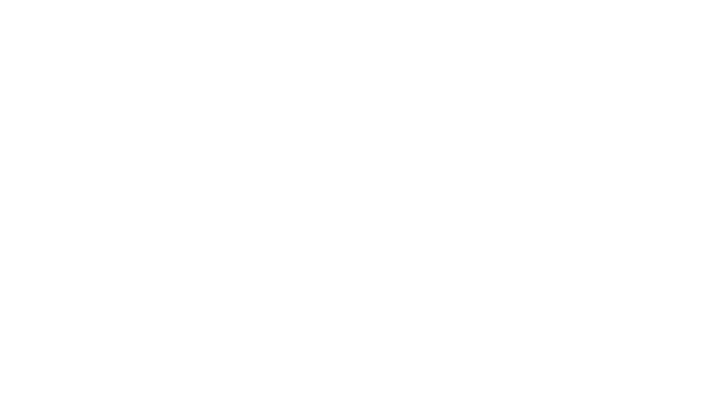
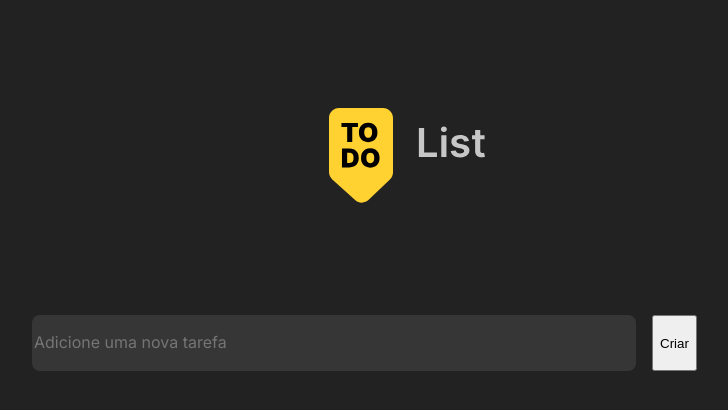
Before and after one commit to opkwelvy/todo_list, a plain HTML site: page index.html in a window 1280 px wide. Shown: the whole page, without its empty margins (233-961 px from the left). Drawn offline with Linux system fonts and the light colour scheme.

Commit message:
Adição de logo na pasta de imagens | Início na estilização (Posicionamento de logo, estilização de input)

```diff
--- a/index.html
+++ b/index.html
@@ -6,11 +6,21 @@
     <meta name="viewport" content="width=device-width, initial-scale=1.0">
     <link rel="preconnect" href="https://fonts.googleapis.com">
     <link rel="preconnect" href="https://fonts.gstatic.com" crossorigin>
+    <link rel="stylesheet" href="style.css">
     <link href="https://fonts.googleapis.com/css2?family=Inter:wght@400;500;600;700&display=swap" rel="stylesheet">
-    <link rel="stylesheet" href="style.css">
     <title>Todo - List</title>
 </head>
 <body>
-
+    <header>
+        <div class="logo">
+            <img src="./imgs/todo-log.svg" alt="logo">
+        </div>
+    </header>
+    <main >
+        <form class="criar_tarefas" action="entrada">
+            <input type="text" id="entrada_tarefa" placeholder="Adicione uma nova tarefa">
+            <button>Criar</button>
+        </form>
+    </main>
 </body>
 </html>
--- a/style.css
+++ b/style.css
@@ -0,0 +1,38 @@
+body,
+p,
+h1,
+h2,
+a,
+form{
+    margin: 0;
+    padding: 0;
+    text-decoration: none;
+
+}
+
+body{
+    background-color: #222222;
+    margin: 0 auto;
+    max-width: 750px;
+}
+.logo{
+    margin: 108px 0;
+    text-align: center;
+}
+.criar_tarefas{
+    display: flex;
+    flex-wrap: wrap;
+    gap: 16px;
+}
+.criar_tarefas input{
+    background-color: #363636;
+    border: none;
+    width: 37.5rem;
+    height: 3.375rem;
+    border-radius: 8px;
+}
+.criar_tarefas input::placeholder{
+    font-family: 'Inter', Arial, sans-serif;
+    font-size: 1rem;
+    font-weight: 400;
+}
```
Also changed, not shown: imgs/todo-log.svg (added).
